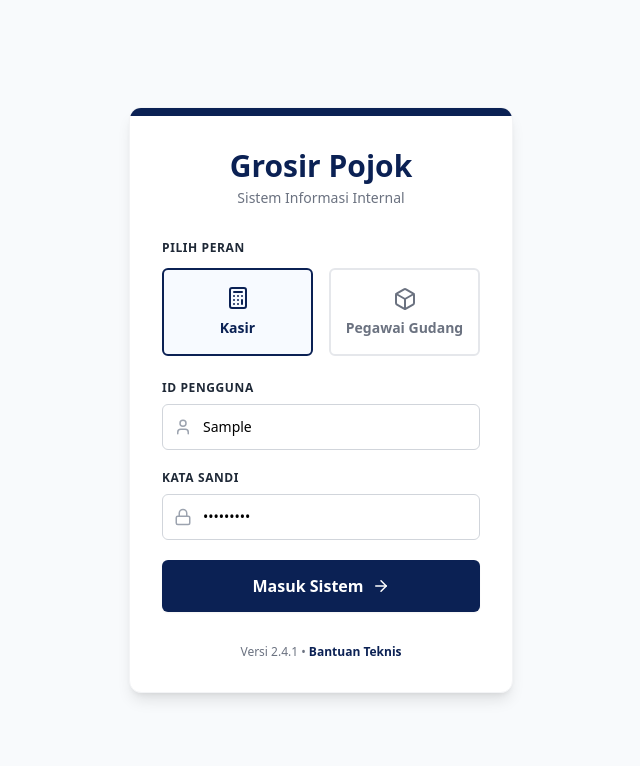
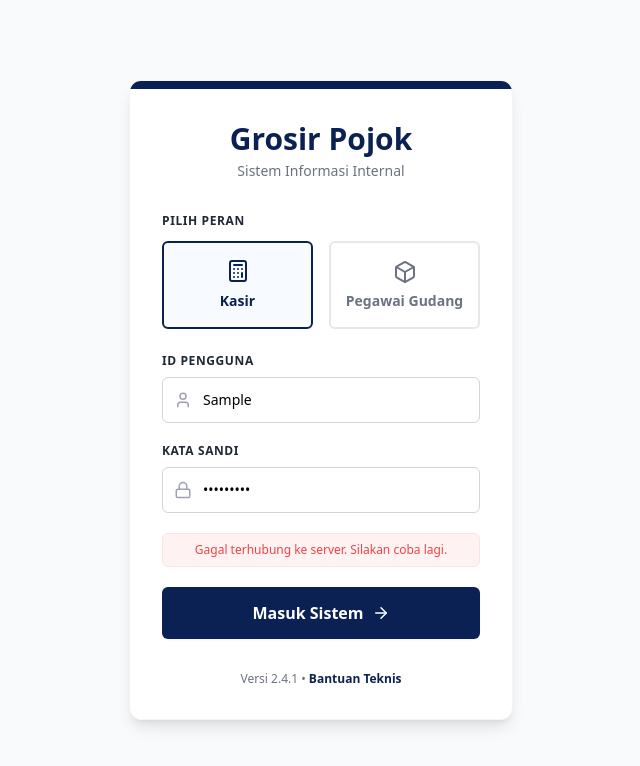
Before and after one commit to MuhammadFauzi27/grosir-pojok-fe, a React (Vite) app: page / in a window 1280 px wide. Both pictures are taken after typing "Sample", "Sample123" into the empty fields and a click on the button "Masuk Sistem". Shown: the top 766 px of the page, without its empty margins (319-959 px from the left). Built offline with nearby package versions, Linux system fonts and the light colour scheme; no server answers.

Commit message:
menambahkan fitur integrasi login perbagian

```diff
--- a/src/pages/landing-page/login.jsx
+++ b/src/pages/landing-page/login.jsx
@@ -1,31 +1,89 @@
 import React, { useState } from 'react';
+// Import useNavigate untuk perpindahan halaman
+import { useNavigate } from 'react-router-dom';
 
 export const LoginPage = () => {
-  // State UI murni untuk efek transisi tombol saat diklik
+  const navigate = useNavigate();
+
+  // State untuk UI dan Form Data
   const [role, setRole] = useState('kasir');
+  const [username, setUsername] = useState('');
+  const [password, setPassword] = useState('');
+
+  // State untuk status API
+  const [isLoading, setIsLoading] = useState(false);
+  const [errorMsg, setErrorMsg] = useState('');
+
+  // Fungsi untuk menembak API Login
+  const handleLogin = async (e) => {
+    e.preventDefault();
+
+    // Validasi kosong
+    if (!username || !password) {
+      setErrorMsg('ID Pengguna dan Kata Sandi wajib diisi!');
+      return;
+    }
+
+    setIsLoading(true);
+    setErrorMsg('');
+
+    try {
+      // Ganti URL ini dengan Base URL API yang sebenarnya dari backend kalian
+      const response = await fetch('http://localhost:5000/auth/login', {
+        method: 'POST',
+        headers: {
+          'Content-Type': 'application/json',
+        },
+        body: JSON.stringify({
+          username: username,
+          password: password,
+        }),
+      });
+
+      const data = await response.json();
+
+      if (response.ok) {
+        // Simpan token akses ke localStorage agar sesi pengguna tidak hilang
+        localStorage.setItem('accessToken', data.token);
+
+        // Opsional: Kamu juga bisa menyimpan data pegawai jika diperlukan nanti
+        // localStorage.setItem('userData', JSON.stringify(data.pegawai));
+
+        // Navigasi sesuai dengan role UI yang dipilih
+        if (role === 'kasir') {
+          navigate('/kasir');
+        } else if (role === 'gudang') {
+          navigate('/gudang');
+        }
+      } else {
+        // Tangani error 401 Unauthorized atau error lainnya dari API
+        setErrorMsg(data.message || 'Username atau password salah!');
+      }
+    } catch (error) {
+      // Tangani error jika server mati atau koneksi terputus
+      setErrorMsg('Gagal terhubung ke server. Silakan coba lagi.');
+    } finally {
+      setIsLoading(false);
+    }
+  };
 
   return (
     <div className="min-h-screen bg-slate-50 flex items-center justify-center p-4">
-      {/* Container Utama / Card Login */}
       <div className="bg-white rounded-xl shadow-lg w-full max-w-sm overflow-hidden border border-gray-100">
 
-        {/* Garis Aksen Biru di atas Card */}
         <div className="h-2 bg-[#0b2154] w-full"></div>
 
         <div className="p-6 sm:p-8">
-          {/* Header */}
           <div className="text-center mb-8">
             <h1 className="text-3xl font-bold text-[#0b2154] mb-1">Grosir Pojok</h1>
             <p className="text-gray-500 text-sm">Sistem Informasi Internal</p>
           </div>
 
-          {/* Pemilihan Peran (Role) */}
           <div className="mb-6">
             <label className="block text-xs font-bold text-gray-800 tracking-wider mb-3 uppercase">
               Pilih Peran
             </label>
             <div className="flex gap-4">
-              {/* Tombol Kasir */}
               <button
                 type="button"
                 onClick={() => setRole('kasir')}
@@ -35,7 +93,6 @@ export const LoginPage = () => {
                     : 'border-gray-200 text-gray-500 hover:border-gray-300'
                 }`}
               >
-                {/* SVG Ikon Kalkulator (Hardcoded) */}
                 <svg width="24" height="24" viewBox="0 0 24 24" fill="none" stroke="currentColor" strokeWidth="2" strokeLinecap="round" strokeLinejoin="round">
                   <rect width="16" height="20" x="4" y="2" rx="2" />
                   <line x1="8" x2="16" y1="6" y2="6" />
@@ -47,7 +104,6 @@ export const LoginPage = () => {
                 <span className="font-semibold text-sm">Kasir</span>
               </button>
 
-              {/* Tombol Pegawai Gudang */}
               <button
                 type="button"
                 onClick={() => setRole('gudang')}
@@ -57,7 +113,6 @@ export const LoginPage = () => {
                     : 'border-gray-200 text-gray-500 hover:border-gray-300'
                 }`}
               >
-                {/* SVG Ikon Kardus/Box (Hardcoded) */}
                 <svg width="24" height="24" viewBox="0 0 24 24" fill="none" stroke="currentColor" strokeWidth="2" strokeLinecap="round" strokeLinejoin="round">
                   <path d="M21 8a2 2 0 0 0-1-1.73l-7-4a2 2 0 0 0-2 0l-7 4A2 2 0 0 0 3 8v8a2 2 0 0 0 1 1.73l7 4a2 2 0 0 0 2 0l7-4A2 2 0 0 0 21 16Z" />
                   <path d="m3.3 7 8.7 5 8.7-5" /><path d="M12 22V12" />
@@ -69,66 +124,78 @@ export const LoginPage = () => {
             </div>
           </div>
 
-          {/* Form Login */}
-          <form className="space-y-5" onSubmit={(e) => e.preventDefault()}>
+          {/* Form dipasangkan dengan fungsi handleLogin */}
+          <form className="space-y-5" onSubmit={handleLogin}>
 
-            {/* Input ID Pengguna */}
             <div>
               <label className="block text-xs font-bold text-gray-800 tracking-wider mb-2 uppercase">
                 ID Pengguna
               </label>
               <div className="relative">
                 <div className="absolute inset-y-0 left-0 pl-3 flex items-center pointer-events-none text-gray-400">
-                  {/* SVG Ikon User */}
                   <svg width="18" height="18" viewBox="0 0 24 24" fill="none" stroke="currentColor" strokeWidth="2" strokeLinecap="round" strokeLinejoin="round">
                     <path d="M19 21v-2a4 4 0 0 0-4-4H9a4 4 0 0 0-4 4v2" />
                     <circle cx="12" cy="7" r="4" />
                   </svg>
                 </div>
+                {/* Input terhubung ke state username */}
                 <input
                   type="text"
+                  value={username}
+                  onChange={(e) => setUsername(e.target.value)}
                   placeholder="Masukkan ID Anda"
                   className="block w-full pl-10 pr-3 py-3 border border-gray-300 rounded-md focus:outline-none focus:ring-1 focus:ring-[#0b2154] focus:border-[#0b2154] text-sm transition-colors"
                 />
               </div>
             </div>
 
-            {/* Input Kata Sandi */}
             <div>
               <label className="block text-xs font-bold text-gray-800 tracking-wider mb-2 uppercase">
                 Kata Sandi
               </label>
               <div className="relative">
                 <div className="absolute inset-y-0 left-0 pl-3 flex items-center pointer-events-none text-gray-400">
-                  {/* SVG Ikon Gembok */}
                   <svg width="18" height="18" viewBox="0 0 24 24" fill="none" stroke="currentColor" strokeWidth="2" strokeLinecap="round" strokeLinejoin="round">
                     <rect width="18" height="11" x="3" y="11" rx="2" ry="2" />
                     <path d="M7 11V7a5 5 0 0 1 10 0v4" />
                   </svg>
                 </div>
+                {/* Input terhubung ke state password */}
                 <input
                   type="password"
+                  value={password}
+                  onChange={(e) => setPassword(e.target.value)}
                   placeholder="••••••••"
                   className="block w-full pl-10 pr-3 py-3 border border-gray-300 rounded-md focus:outline-none focus:ring-1 focus:ring-[#0b2154] focus:border-[#0b2154] text-sm transition-colors"
                 />
               </div>
             </div>
 
-            {/* Tombol Masuk */}
+            {/* Area untuk menampilkan pesan error */}
+            {errorMsg && (
+              <div className="text-red-500 text-xs text-center font-medium bg-red-50 py-2 rounded-md border border-red-100">
+                {errorMsg}
+              </div>
+            )}
+
+            {/* Tombol dimatikan (disabled) saat API sedang loading */}
             <button
               type="submit"
-              className="w-full bg-[#0b2154] text-white py-3.5 rounded-md font-semibold mt-2 flex items-center justify-center gap-2 hover:bg-blue-900 transition-colors shadow-sm"
+              disabled={isLoading}
+              className={`w-full text-white py-3.5 rounded-md font-semibold mt-2 flex items-center justify-center gap-2 transition-colors shadow-sm ${
+                isLoading ? 'bg-gray-400 cursor-not-allowed' : 'bg-[#0b2154] hover:bg-blue-900'
+              }`}
             >
-              Masuk Sistem
-              {/* SVG Ikon Panah */}
-              <svg width="18" height="18" viewBox="0 0 24 24" fill="none" stroke="currentColor" strokeWidth="2" strokeLinecap="round" strokeLinejoin="round">
-                <path d="M5 12h14" />
-                <path d="m12 5 7 7-7 7" />
-              </svg>
+              {isLoading ? 'Memproses...' : 'Masuk Sistem'}
+              {!isLoading && (
+                <svg width="18" height="18" viewBox="0 0 24 24" fill="none" stroke="currentColor" strokeWidth="2" strokeLinecap="round" strokeLinejoin="round">
+                  <path d="M5 12h14" />
+                  <path d="m12 5 7 7-7 7" />
+                </svg>
+              )}
             </button>
           </form>
 
-          {/* Footer */}
           <div className="mt-8 text-center">
             <p className="text-xs text-gray-500">
               Versi 2.4.1 • <span className="font-bold text-[#0b2154] cursor-pointer hover:underline">Bantuan Teknis</span>
```
